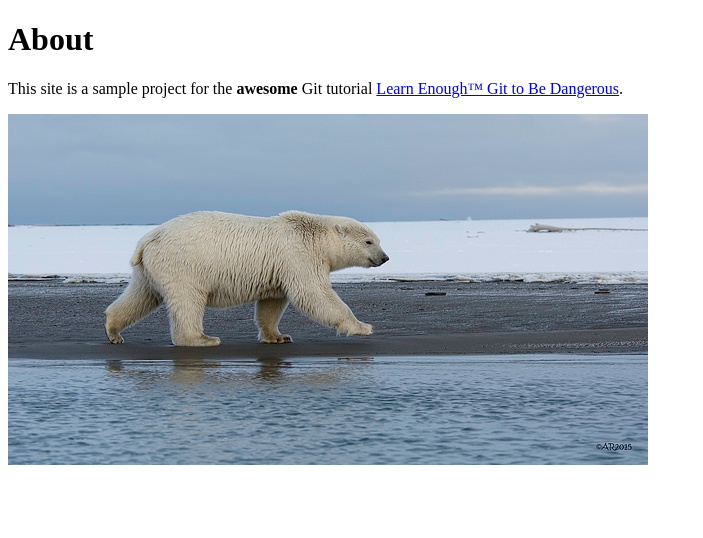
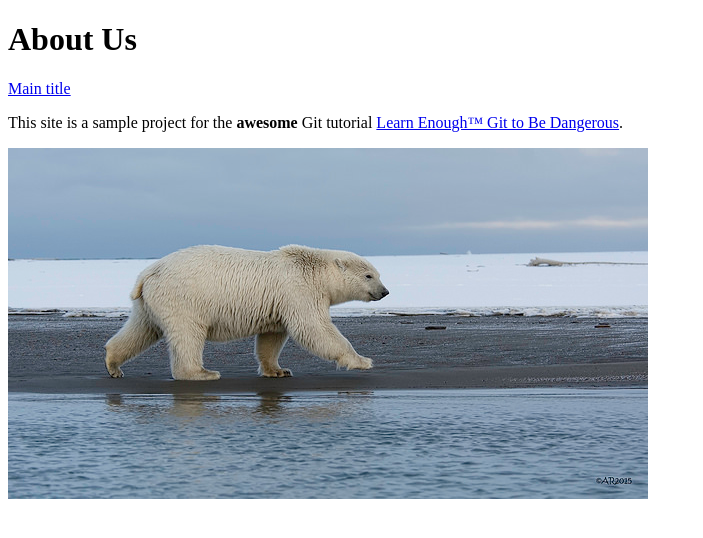
Before and after one commit to popov-andrey/website, a plain HTML site: page about.html in a window 1280 px wide. Shown: the whole page, without its empty margins (0-703 px from the left). Drawn offline with Linux system fonts and the light colour scheme.

Commit message:
Добавить ссылку на about.html

```diff
--- a/about.html
+++ b/about.html
@@ -5,7 +5,8 @@
 		<meta charset="utf-8">
 	</head>
 	<body>
-		<h1>About</h1>
+		<h1>About Us</h1>
+		<a href="index.html">Main title</a>
 		<p>
 			This site is a sample project for the <strong>awesome</strong> Git
 			tutorial <a href="https://www.learnenough.com/git-tutorial"<em>Learn Enough™ Git to Be Dangerous</em></a>.
```
